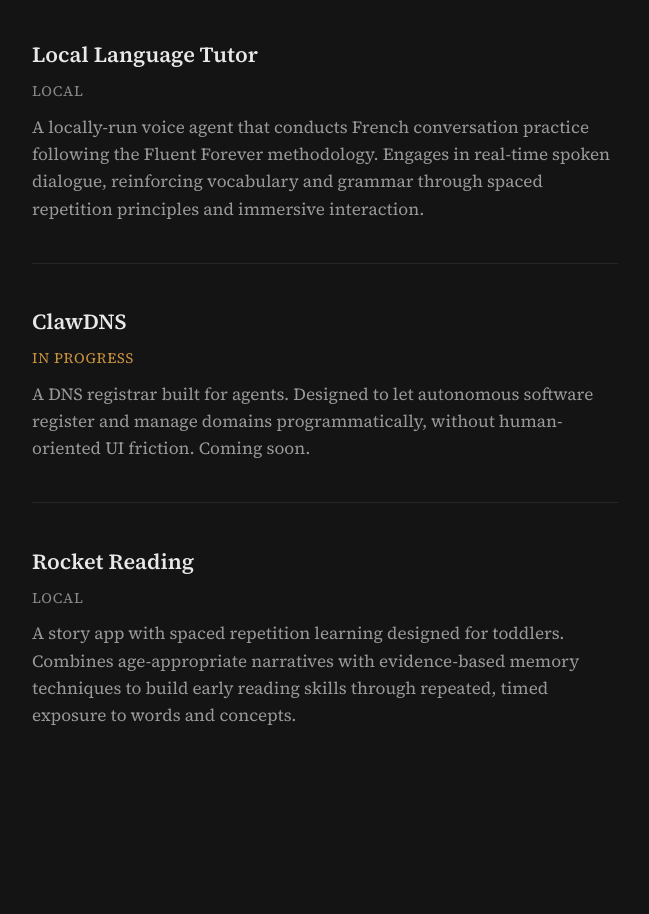
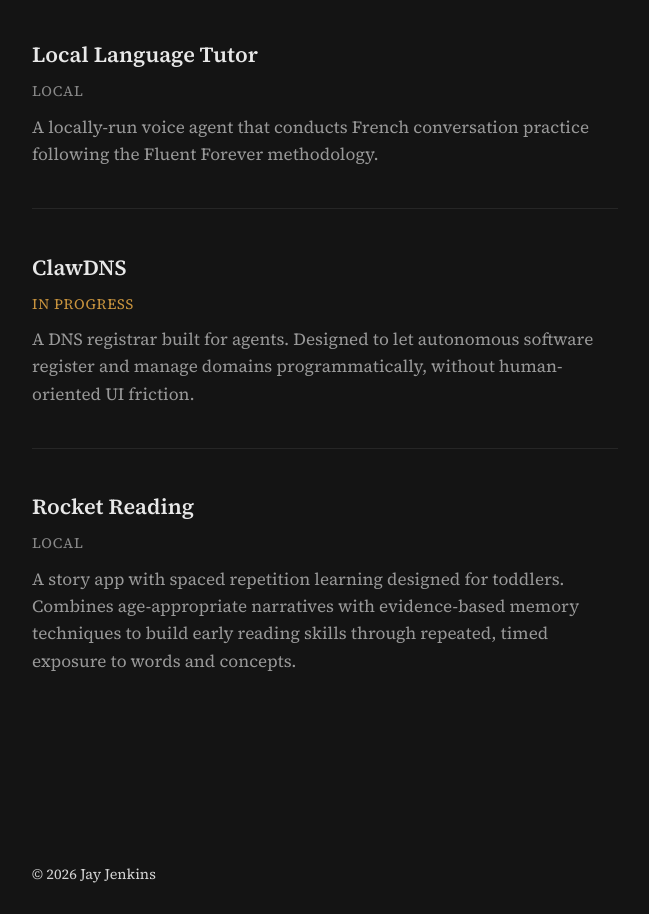
Before and after one commit to jayhjenkins/stuff-jay-likes-blog, a plain HTML site: page projects/index.html in a window 1280 px wide. Shown: the part 825-1739 px from the top of the page, without its empty margins (315-964 px from the left). Drawn offline with Linux system fonts and the light colour scheme.

Commit message:
Update index.html

```diff
--- a/projects/index.html
+++ b/projects/index.html
@@ -50,14 +50,14 @@
       <div class="project-meta">
         <span class="project-status local">Local</span>
       </div>
-      <div class="project-desc">A locally-run voice agent that conducts French conversation practice following the Fluent Forever methodology. Engages in real-time spoken dialogue, reinforcing vocabulary and grammar through spaced repetition principles and immersive interaction.</div>
+      <div class="project-desc">A locally-run voice agent that conducts French conversation practice following the Fluent Forever methodology.</div>
     </li>
     <li>
       <div class="project-name">ClawDNS</div>
       <div class="project-meta">
         <span class="project-status in-progress">In Progress</span>
       </div>
-      <div class="project-desc">A DNS registrar built for agents. Designed to let autonomous software register and manage domains programmatically, without human-oriented UI friction. Coming soon.</div>
+      <div class="project-desc">A DNS registrar built for agents. Designed to let autonomous software register and manage domains programmatically, without human-oriented UI friction.</div>
     </li>
     <li>
       <div class="project-name">Rocket Reading</div>
```
